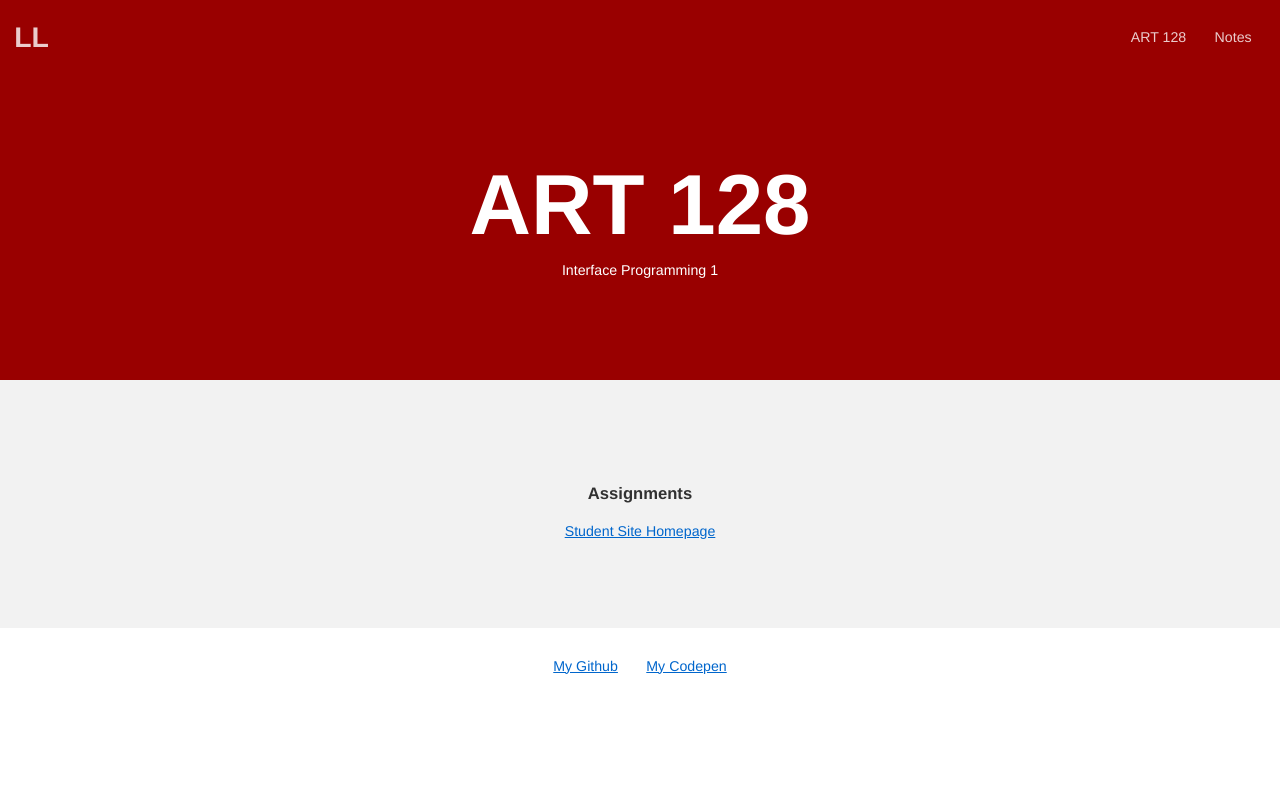
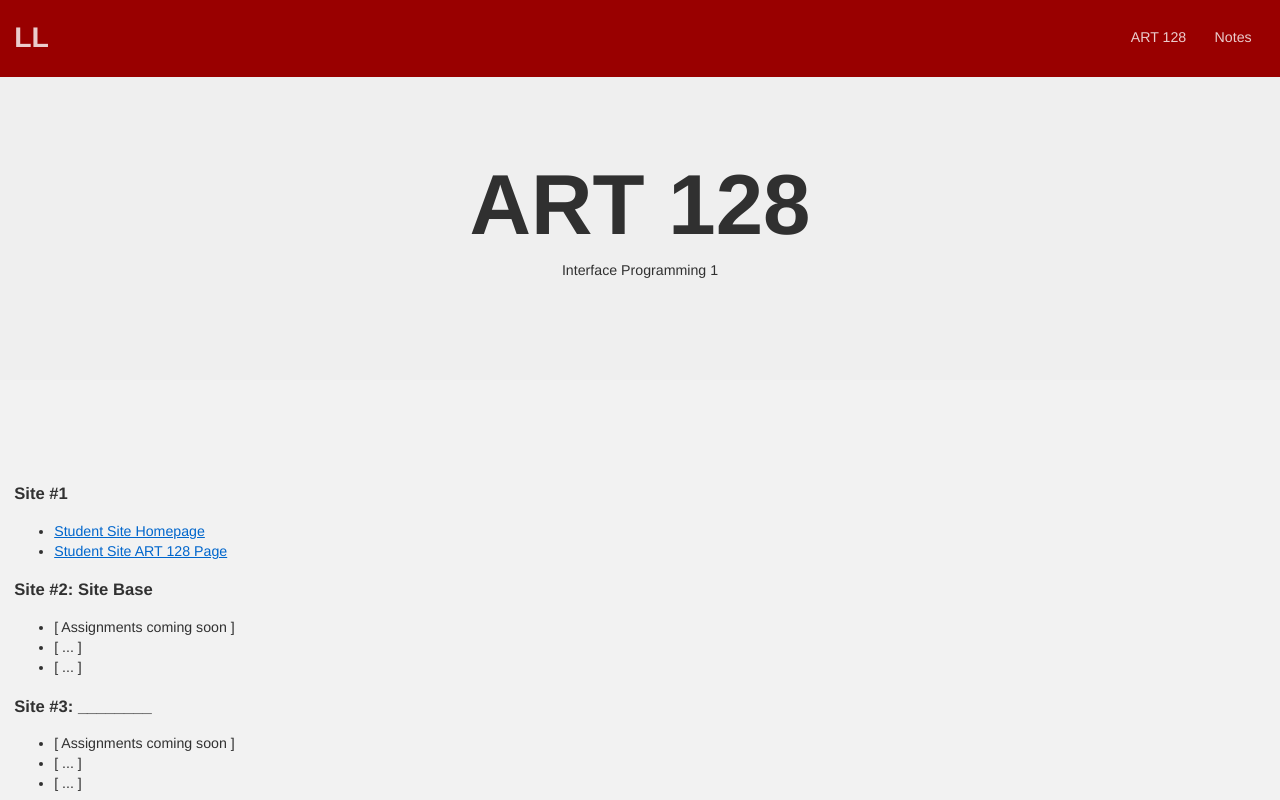
Before and after one commit to leighnalariosa/studentsite, a plain HTML site: page art128/index.html in a window 1280 px wide. Shown: the top 800 px of the page. Drawn offline with Linux system fonts and the light colour scheme.

Commit message:
art 128 pages-sub

```diff
--- a/art128/index.html
+++ b/art128/index.html
@@ -10,7 +10,7 @@
     <link rel="stylesheet" href="../css/style.css" type="text/css" />
 </head>
 
-<body>
+<body class="page-sub">
 
     <header>
         <div class="site-id">
@@ -28,15 +28,37 @@
 
         <section class="hero">
             <h2>ART 128</h2>
-
             <p>Interface Programming 1</p>
         </section>
 
-        <section class="courses">
-            <h3>Assignments</h3>
-            <ul>
-                <li><a href="../index.html">Student Site Homepage</a></li>
-            </ul>
+        <section class="coursework">
+
+            <div class="project">
+                <h3>Site #1</h3>
+                <ul>
+                    <li><a href="../index.html">Student Site Homepage</a></li>
+                    <li><a href="index.html">Student Site ART 128 Page</a></li>
+                </ul>
+            </div>
+
+            <div class="project">
+                <h3>Site #2: Site Base</h3>
+                <ul>
+                    <li>[ Assignments coming soon ]</li>
+                    <li>[ ... ]</li>
+                    <li>[ ... ]</li>
+                </ul>
+            </div>
+
+            <div class="project">
+                <h3>Site #3: ________</h3>
+                <ul>
+                    <li>[ Assignments coming soon ]</li>
+                    <li>[ ... ]</li>
+                    <li>[ ... ]</li>
+                </ul>
+            </div>
+
         </section>
 
 </main>
@@ -49,13 +71,6 @@
        </ul>
     </nav>
 </footer>
-
 </body>
 
 </html>
-
-
-
-</body>
-
-</html>
--- a/css/style.css
+++ b/css/style.css
@@ -116,6 +116,16 @@ footer {
     text-align: center;
 }
 
+/* STYLING FOR SUBPAGES */
+.page-sub .hero {
+    background-color: rgba(0, 0, 0, .01);
+    color: rgba(0,0,0,.8);
+}
+
+/* COURSE WORK SECTION */
+ .coursework {
+    padding: 6em 1em;
+ }
 
 
 
```
